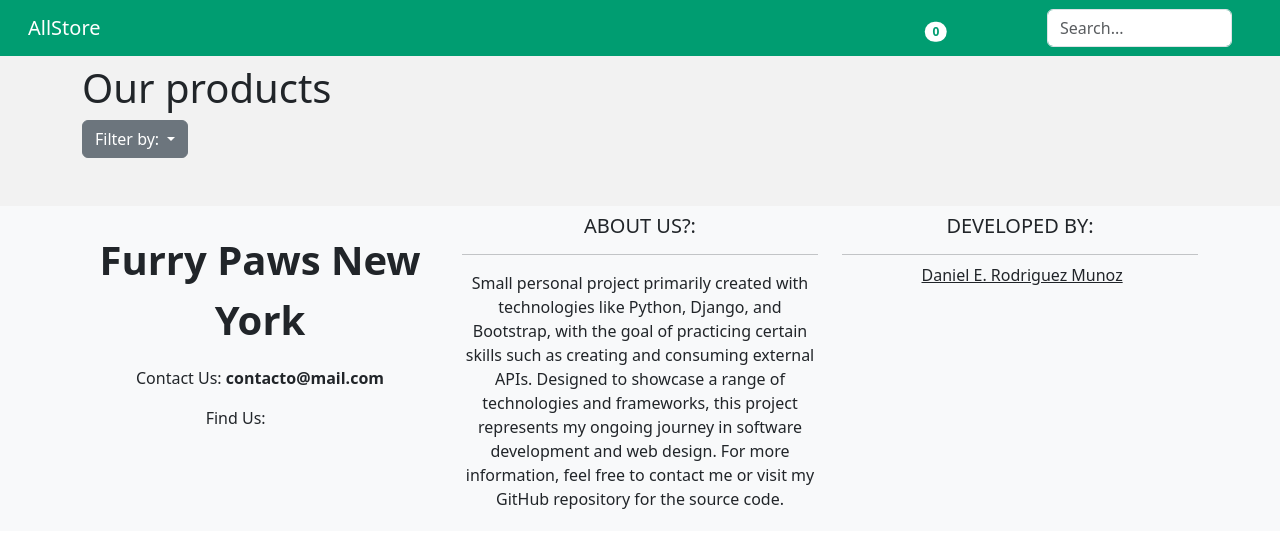
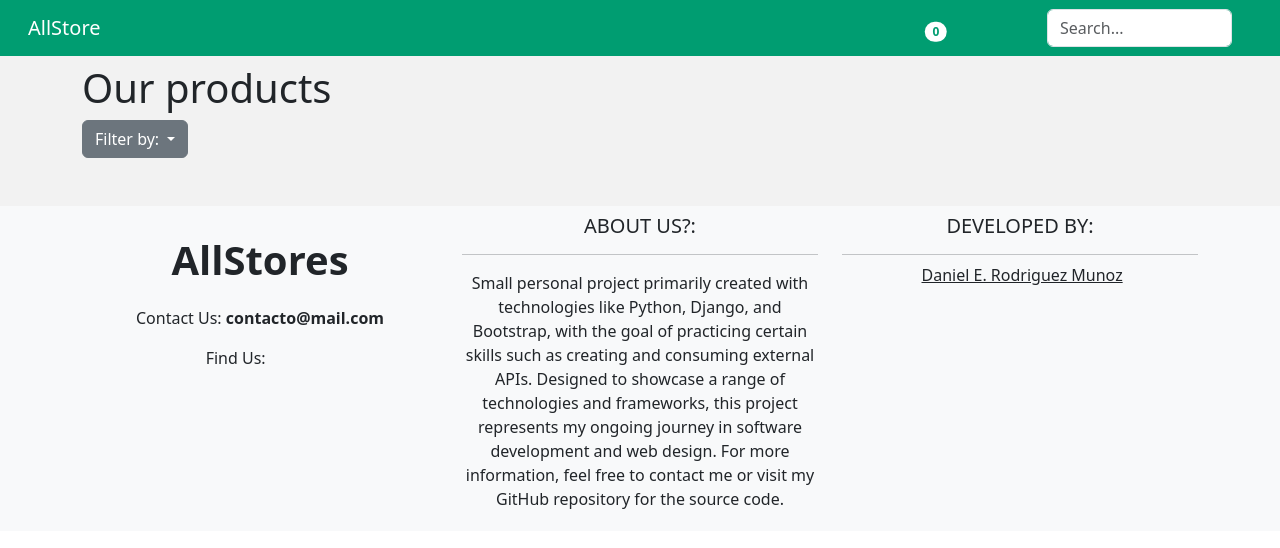
Before and after one commit to Romu9319/all_store, a Django app: page / in a window 1280 px wide. Shown: the top 548 px of the page. Run offline with Django 5.2, Linux system fonts and the light colour scheme; data that the repository does not hold is empty; some libraries are stand-ins or nearby versions.

Commit message:
small change in requirement.txt and footer component

```diff
--- a/ecommerce/templates/includes/footerComponents/logo.html
+++ b/ecommerce/templates/includes/footerComponents/logo.html
@@ -1,7 +1,7 @@
 <div class="col-md-4 col-lg-4 col-xl-4 mt-1 text-center align-items-center my-3 pt-3">
 
     <div class='text-center mb-3'>
-    <p class="project-text-blue fs-1" style={ { fontSize: "30px" } }><strong >Furry Paws New York</strong></p>
+    <p class="project-text-blue fs-1"><strong >AllStores</strong></p>
     </div>
 
     <div class='text-center mb-3'>
--- a/requirements.txt
+++ b/requirements.txt
@@ -5,7 +5,7 @@ Django==5.0
 django-paypal==2.0
 fontawesomefree==6.5.1
 idna==3.6
-mysqlclient==2.2.0
+mysqlclient
 Pillow==10.1.0
 pytz==2024.1
 requests==2.31.0
```
